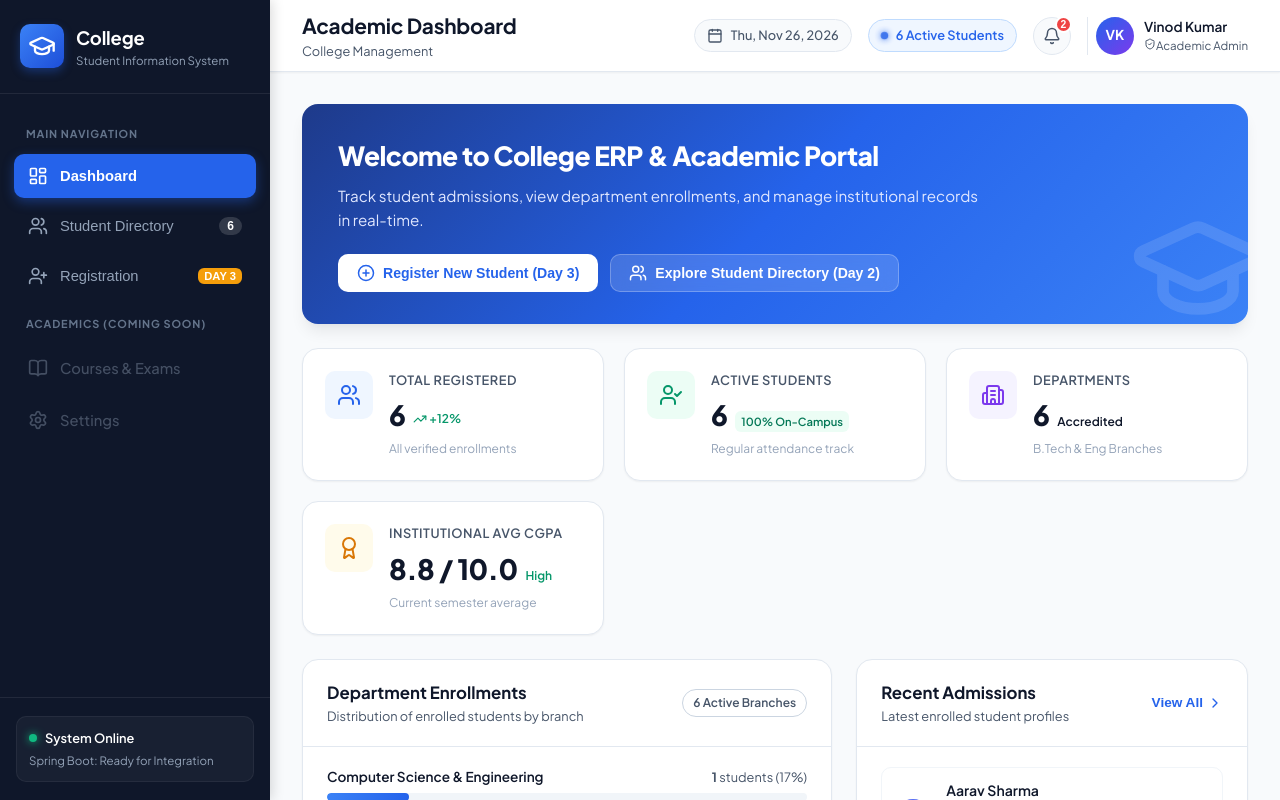
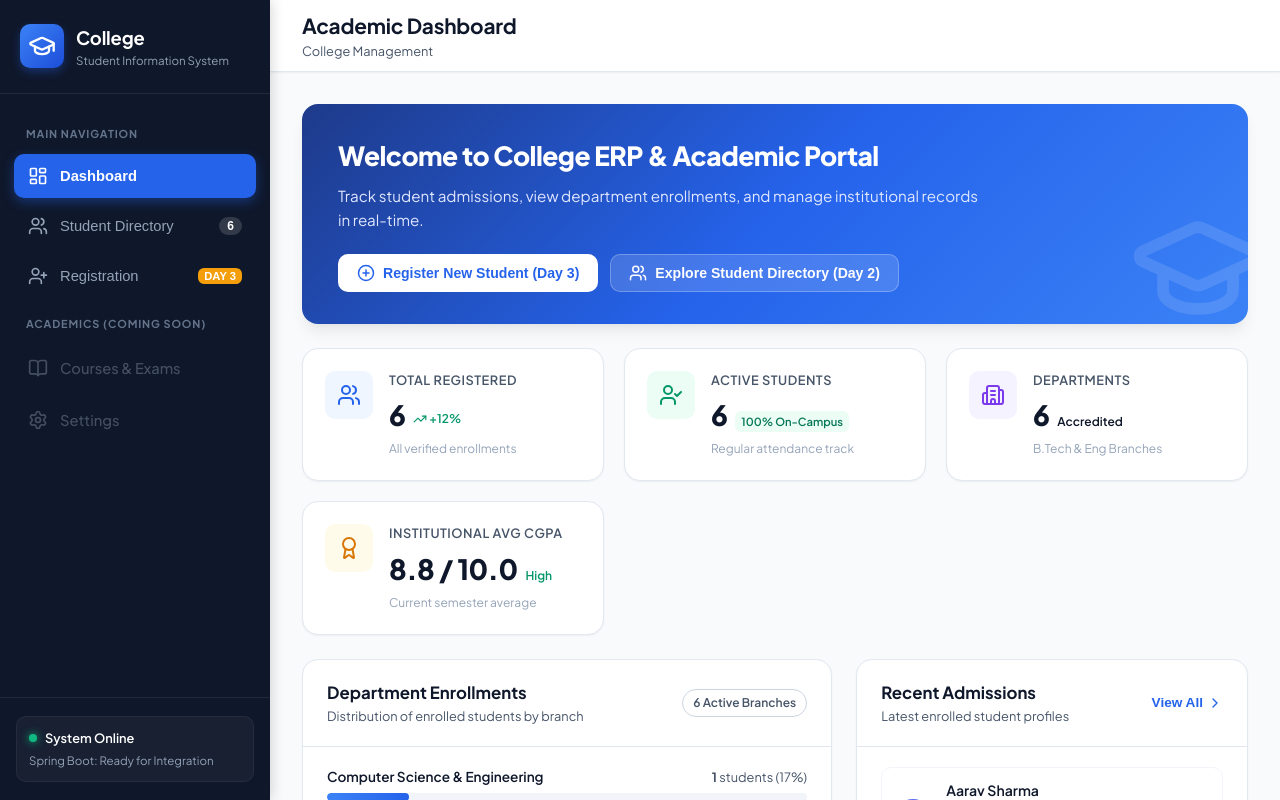
Before and after one commit to TunganaVinodKumar/student_frontend, a React (Vite) app: page / in a window 1280 px wide. Shown: the top 800 px of the page. Built offline with nearby package versions, Linux system fonts and the light colour scheme.

Commit message:
refactor: remove date, active students badge, notifications, and profile from header

```diff
--- a/src/components/Header.tsx
+++ b/src/components/Header.tsx
@@ -1,19 +1,11 @@
 import React from 'react';
-import { Bell, Calendar, ShieldCheck } from 'lucide-react';
 
 interface HeaderProps {
   activeTab: string;
-  totalStudents: number;
+  totalStudents?: number;
 }
 
-export const Header: React.FC<HeaderProps> = ({ activeTab, totalStudents }) => {
-  const today = new Date().toLocaleDateString('en-US', {
-    weekday: 'short',
-    month: 'short',
-    day: 'numeric',
-    year: 'numeric'
-  });
-
+export const Header: React.FC<HeaderProps> = ({ activeTab }) => {
   return (
     <header className="app-header">
       <div className="header-left">
@@ -28,36 +20,6 @@ export const Header: React.FC<HeaderProps> = ({ activeTab, totalStudents }) => {
           </p>
         </div>
       </div>
-
-      <div className="header-right">
-        <div className="header-badge">
-          <Calendar size={16} className="text-primary" />
-          <span>{today}</span>
-        </div>
-
-        <div className="header-badge live-badge">
-          <span className="pulsing-dot"></span>
-          <span>{totalStudents} Active Students</span>
-        </div>
-
-        <button className="icon-button notification-btn" title="System Notifications">
-          <Bell size={18} />
-          <span className="notification-indicator">2</span>
-        </button>
-
-        <div className="user-profile">
-          <div className="avatar-circle">
-            <span>VK</span>
-          </div>
-          <div className="user-meta">
-            <span className="user-name">Vinod Kumar</span>
-            <span className="user-role">
-              <ShieldCheck size={12} className="inline mr-1" />
-              Academic Admin
-            </span>
-          </div>
-        </div>
-      </div>
     </header>
   );
 };
```
